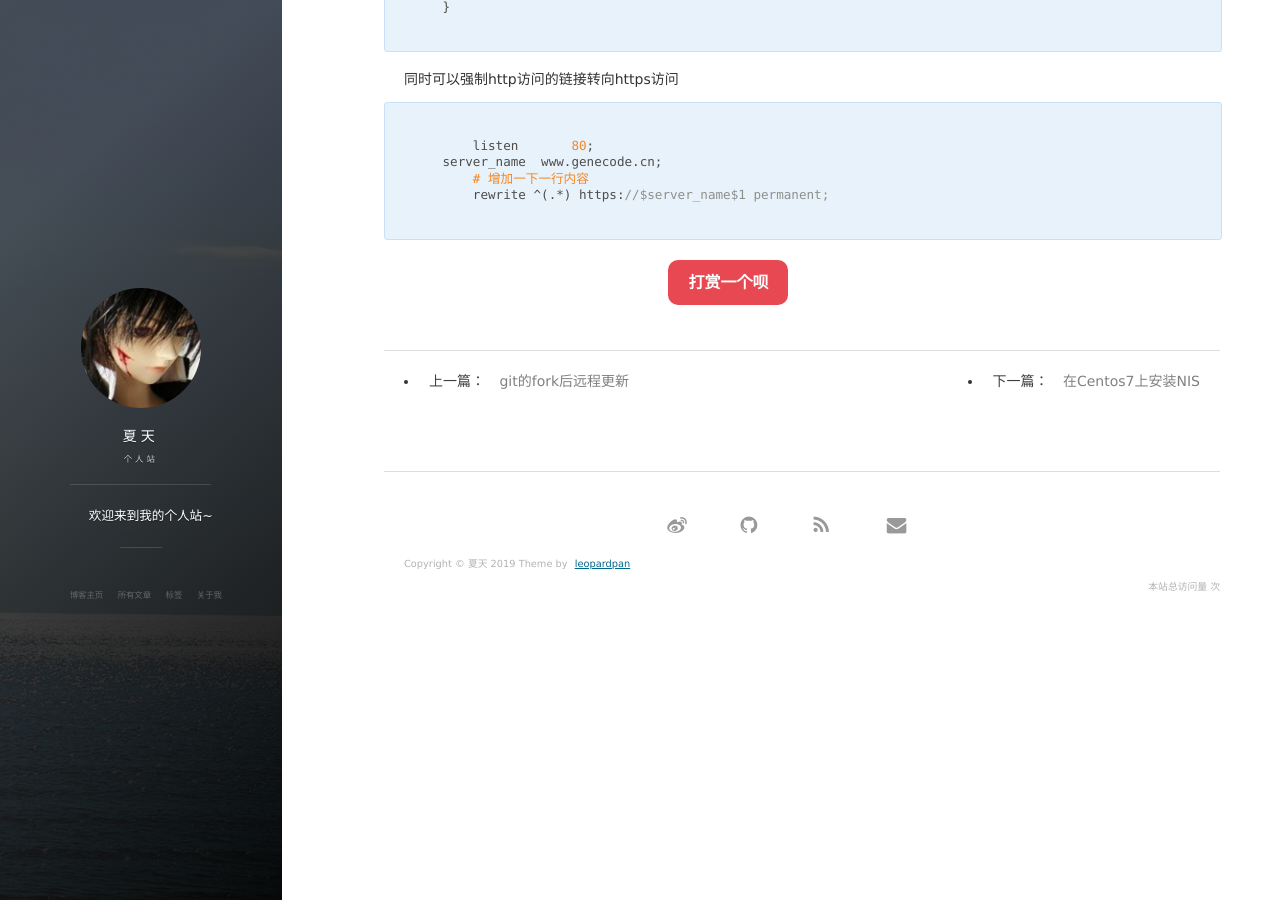
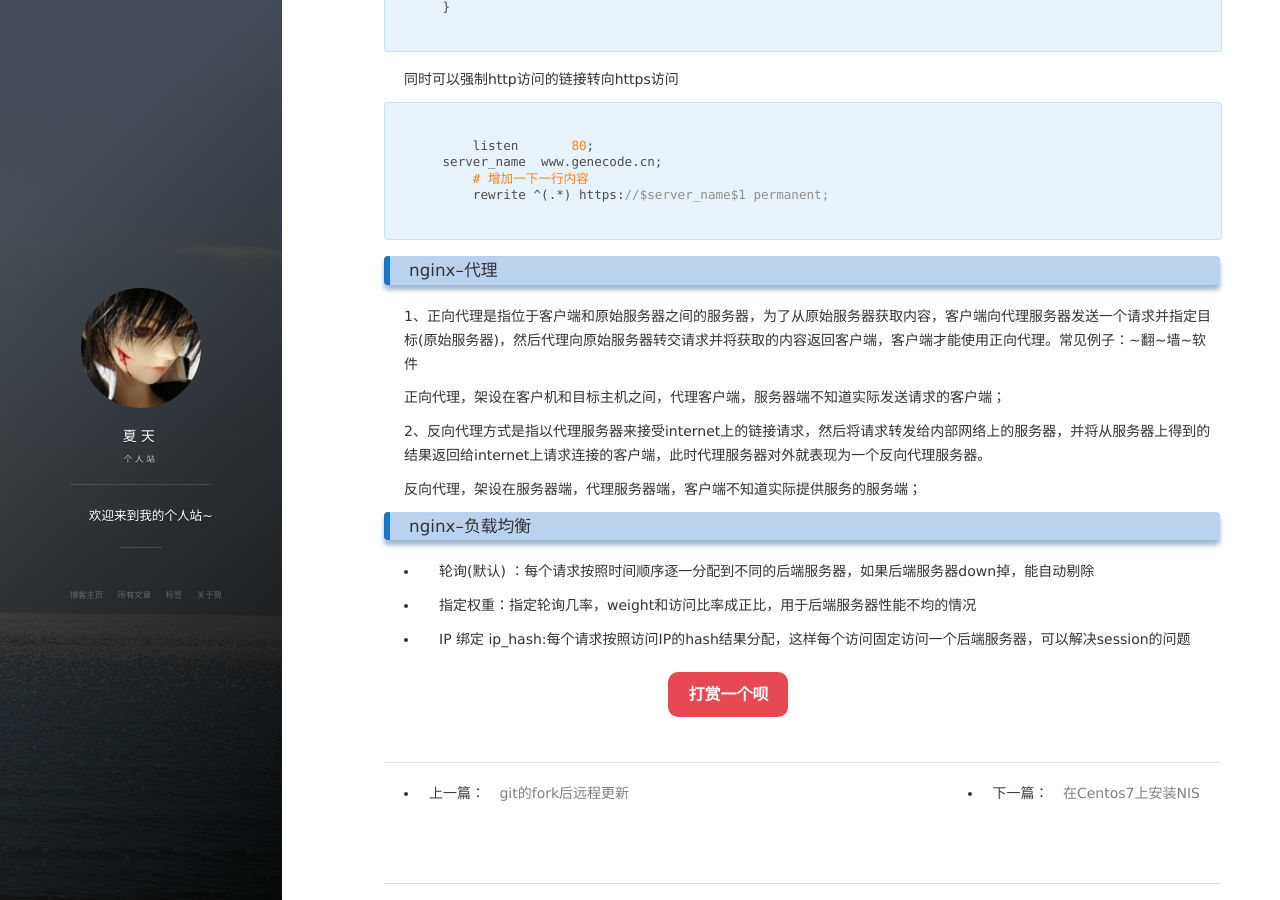
Before and after one commit to sdyz5210/sdyz5210.github.io, a Jekyll site: the page built from _posts/2019-3-25-install-nginx-on-centos7.md, in a window 1280 px wide and 900 px high, scrolled down 2148 px. Built offline with Jekyll 4.4.1, drawn with Linux system fonts in a browser that asks for light colours; nearby versions of some CDN libraries; comment, search, counter and statistics services are not loaded.

Commit message:
update:nginx的知识

````diff
--- a/_posts/2019-3-25-install-nginx-on-centos7.md
+++ b/_posts/2019-3-25-install-nginx-on-centos7.md
@@ -136,3 +136,21 @@ Let's Encrypt 是由非盈利性互联网安全研究小组（ISRG）提供的
 	rewrite ^(.*) https://$server_name$1 permanent;
 
 ```
+
+### nginx--代理
+
+1、正向代理是指位于客户端和原始服务器之间的服务器，为了从原始服务器获取内容，客户端向代理服务器发送一个请求并指定目标(原始服务器)，然后代理向原始服务器转交请求并将获取的内容返回客户端，客户端才能使用正向代理。常见例子：~翻~墙~软件
+
+正向代理，架设在客户机和目标主机之间，代理客户端，服务器端不知道实际发送请求的客户端；
+
+2、反向代理方式是指以代理服务器来接受internet上的链接请求，然后将请求转发给内部网络上的服务器，并将从服务器上得到的结果返回给internet上请求连接的客户端，此时代理服务器对外就表现为一个反向代理服务器。
+
+反向代理，架设在服务器端，代理服务器端，客户端不知道实际提供服务的服务端；
+
+### nginx--负载均衡
+
+* 轮询(默认) ：每个请求按照时间顺序逐一分配到不同的后端服务器，如果后端服务器down掉，能自动剔除
+
+* 指定权重：指定轮询几率，weight和访问比率成正比，用于后端服务器性能不均的情况
+
+* IP 绑定 ip_hash:每个请求按照访问IP的hash结果分配，这样每个访问固定访问一个后端服务器，可以解决session的问题
````
Also changed, not shown: _posts/2014-10-23-centos6.3-install-mariadb5.5.40.md (+23 -9 lines).
